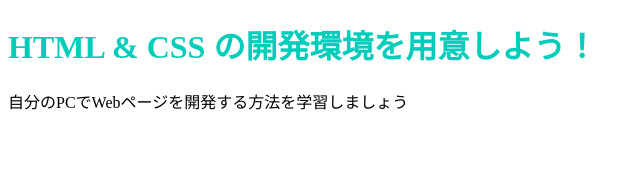
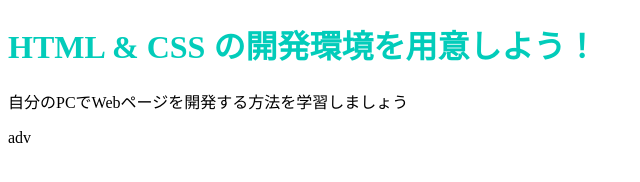
Before and after one commit to kiain15/kiain15.github.io, a plain HTML site: page index.html in a window 1280 px wide. Shown: the full height of the page, 0-640 px from the left. Drawn offline with Linux system fonts and the light colour scheme.

Commit message:
Update index.html

```diff
--- a/index.html
+++ b/index.html
@@ -8,5 +8,6 @@
   <body>
     <h1 class="title">HTML & CSS の開発環境を用意しよう！</h1>
     <p>自分のPCでWebページを開発する方法を学習しましょう</p>
+    <p>adv<a/>
   </body>
 </html>
```
